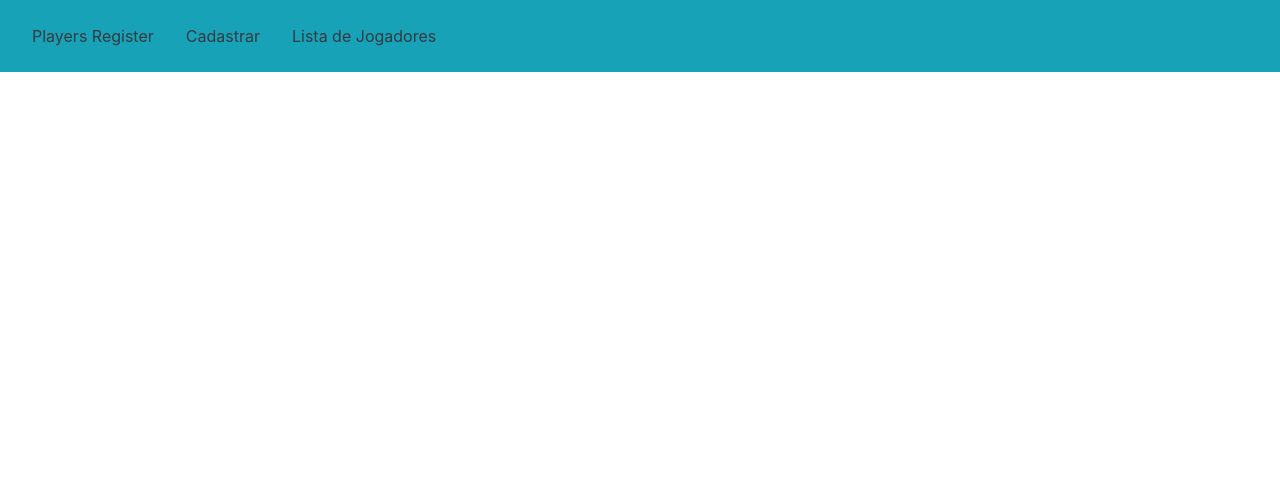
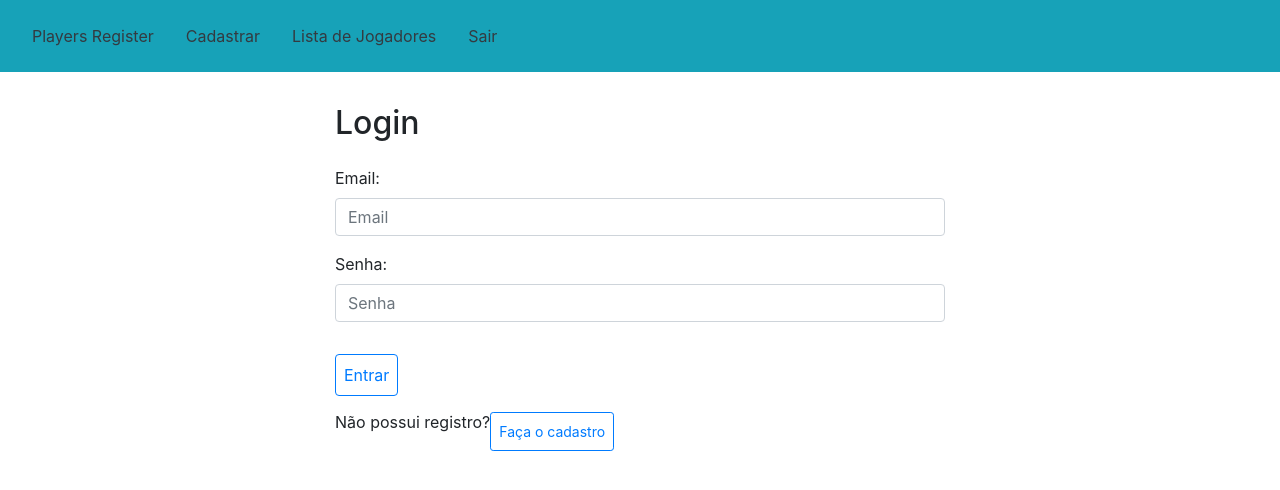
Before and after one commit to deboragoncalves/test-simplus, an Angular app in the folder project/: page /login-user in a window 1280 px wide. Before the commit this address led to /. Shown: the top 490 px of the page. Built offline with nearby package versions, Linux system fonts and the light colour scheme.

Commit message:
Login/logout

```diff
--- a/project/src/app/app-routing.module.ts
+++ b/project/src/app/app-routing.module.ts
@@ -1,5 +1,6 @@
 import { NgModule } from '@angular/core';
 import { Routes, RouterModule } from '@angular/router';
+import { LoginUserComponent } from './login-user/login-user.component';
 import { CreatePlayerComponent } from './player/create-player/create-player.component';
 import { PlayersListComponent } from './player/players-list/players-list.component';
 import { UpdatePlayerComponent } from './player/update-player/update-player.component';
@@ -10,7 +11,8 @@ const routes: Routes = [
   { path: 'players', component: PlayersListComponent },
   { path: 'register', component: CreatePlayerComponent },
   { path: 'update/:id', component: UpdatePlayerComponent },
-  { path: '', redirectTo: 'players', pathMatch: 'full' },
+  { path: 'login-user', component: LoginUserComponent },
+  { path: '', redirectTo: 'login-user', pathMatch: 'full' },
 ];
 
 @NgModule({
--- a/project/src/app/app.component.html
+++ b/project/src/app/app.component.html
@@ -1,7 +1,7 @@
 <nav class="navbar navbar-expand-sm bg-info navbar-dark">
   <ul class="navbar-nav">
     <li class="nav-item p-2 pt-0 pb-0">
-      <a class="nav-link text-dark" href="#">Players Register</a>
+      <a class="nav-link text-dark" routerLink="/login-user" routerLinkActive="active">Players Register</a>
     </li>
     <li class="nav-item p-2 pt-0 pb-0">
       <a class="nav-link text-dark" routerLink="/register" routerLinkActive="active">Cadastrar</a>
@@ -9,6 +9,9 @@
     <li class="nav-item p-2 pt-0 pb-0">
       <a class="nav-link text-dark" routerLink="/players" routerLinkActive="active">Lista de Jogadores</a>
     </li>
+    <li class="nav-item p-2 pt-0 pb-0">
+      <a class="nav-link text-dark" routerLink="/login-user" (click)="logout()" routerLinkActive="active">Sair</a>
+    </li>
   </ul>
 </nav>
 <router-outlet></router-outlet>
--- a/project/src/app/app.component.ts
+++ b/project/src/app/app.component.ts
@@ -5,6 +5,14 @@ import { Component } from '@angular/core';
   templateUrl: './app.component.html',
   styleUrls: ['./app.component.css']
 })
+
 export class AppComponent {
   title = 'project';
+
+  logout() {
+
+    // Clear localStorage
+
+    localStorage.removeItem('username')
+  }
 }
--- a/project/src/app/app.module.ts
+++ b/project/src/app/app.module.ts
@@ -9,13 +9,15 @@ import { PlayersListComponent } from './player/players-list/players-list.compone
 import { PlayerService } from './service/player.service';
 import { FormsModule } from '@angular/forms';
 import { HttpClientModule } from '@angular/common/http';
+import { LoginUserComponent } from './login-user/login-user.component';
 
 @NgModule({
   declarations: [
     AppComponent,
     CreatePlayerComponent,
     UpdatePlayerComponent,
-    PlayersListComponent
+    PlayersListComponent,
+    LoginUserComponent
   ],
   imports: [
     BrowserModule,
--- /dev/null
+++ b/project/src/app/login-user/login-user.component.html
@@ -0,0 +1,19 @@
+<div class="container-sm w-50 pt-3">
+    <h2 class="pt-3">Login</h2>
+    <form (ngSubmit)="submit(email.value, password.value)" class="pt-3">
+        <div class="form-group">
+            <label>Email:</label>
+            <input type="text" class="form-control" name="email" id="email" placeholder="Email" #email required />
+        </div>
+
+        <div class="form-group">
+            <label>Senha:</label>
+            <input type="password" class="form-control" name="password" id="password" placeholder="Senha" #password required />
+        </div>
+
+        <button type="submit" class="btn btn-outline-primary btn-md mt-3 p-2">Entrar</button>
+    </form>
+    <label>Não possui registro?</label>
+    <button class="btn btn-outline-primary btn-sm mt-3 p-2">Faça o cadastro</button>
+    <router-outlet></router-outlet>
+</div>
--- /dev/null
+++ b/project/src/app/login-user/login-user.component.ts
@@ -0,0 +1,41 @@
+import { Component, OnInit } from '@angular/core';
+import { Router } from '@angular/router';
+
+@Component({
+  selector: 'app-login-user',
+  templateUrl: './login-user.component.html',
+  styleUrls: ['./login-user.component.css']
+})
+export class LoginUserComponent implements OnInit {
+
+  constructor(private route: Router) { }
+
+  ngOnInit(): void {
+
+    // Se já tiver feito login
+
+    if (localStorage.getItem('username')) {
+
+      this.route.navigate(['players']);
+    }
+  }
+
+  submit(username: string, password: string) {
+
+    if (username.includes("@") && username.includes(".com")) {
+      if (password.length > 7) {
+
+        localStorage.setItem('username', username)
+
+        this.route.navigate(['players']);
+
+      } else {
+        alert("A senha deve ter, no minimo, 6 dígitos.")
+      }
+    } else {
+      alert("Preencha o email corretamente.")
+    }
+
+    }
+
+  }
--- a/project/src/app/service/player.service.ts
+++ b/project/src/app/service/player.service.ts
@@ -12,8 +12,6 @@ export class PlayerService {
   private baseUrl: string = 'http://localhost:8080/api/v1/';
 
   // Métodos get, post, etc. com base no endpoint e tendo como resposta a classe criada
-
-  // Observable: retorno da api (objeto Player)
 
   getPlayers() {
     return this.http.get<Player[]>(this.baseUrl + "players");
```
Also changed, not shown: project/src/app/login-user/login-user.component.css (added), 1 other file (tests, documents, lock files or other folders).
